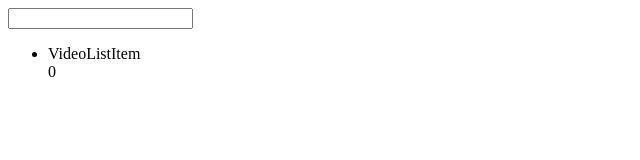
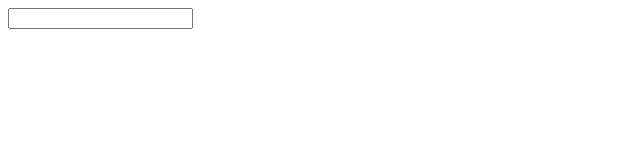
Before and after one commit to katawutuio/Vue-video-browser, a Vue app: page / in a window 1280 px wide. Shown: the top 160 px of the page, without its empty margins (0-640 px from the left). Built offline with nearby package versions, Linux system fonts and the light colour scheme.

Commit message:
list item with v-for

```diff
--- a/src/components/VideoList.vue
+++ b/src/components/VideoList.vue
@@ -1,9 +1,6 @@
 <template>
   <ul>
-    <VideoListItem></VideoListItem>
-    {{
-      videos.length
-    }}
+    <VideoListItem v-for="video in videos"></VideoListItem>
   </ul>
 </template>
 
```
